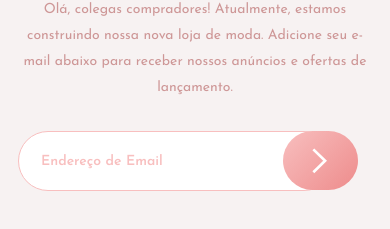
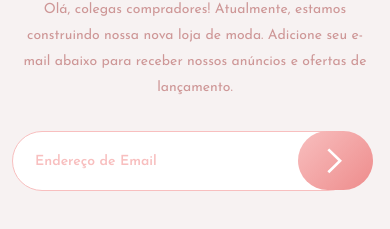
Before and after one commit to joao-dev7/Subscription-Hub, a plain HTML site: page index.html in a window 390 px wide. Shown: the part 597-826 px from the top of the page. Drawn offline with Linux system fonts and the light colour scheme.

Commit message:
Add files via upload

```diff
--- a/src/estilo.css
+++ b/src/estilo.css
@@ -97,9 +97,8 @@ div p.texto {
 
 .error {
   display: none;
-  position: relative;
-  top: 5px;
-  left: 25px;
+  margin-top: 10px;
+  margin-left: 22px;
   font-size: 12px;
   color: hsl(0, 93%, 68%);
   font-weight: 400;
--- a/src/responsivo.css
+++ b/src/responsivo.css
@@ -5,6 +5,12 @@
     box-shadow: none;
   }
   form {
+    display: flex;
+    width: 100%;
+    height: 100%;
+    flex-direction: column;
+    justify-content: center;
+    align-items: center;
     margin-bottom: 40px;
   }
 
@@ -54,25 +60,27 @@
   }
 
   #email {
-    position: relative;
-    left: 18px;
-    width: 320px;
+    position: absolute;
+    margin-left: 12px;
+    left: 0px;
+    width: 340px;
     height: 56px;
     font-size: 14px;
   }
 
   .icon {
     position: relative;
-    margin: -17px;
-    right: 60px;
-    bottom: 8px;
+    margin: 4px;
+    left: 140px;
+    top: 4px;
     height: 27px;
   }
 
   #botao {
     position: relative;
-    top: 9px;
-    right: 38px;
+    top: 0px;
+    left: 140px;
+    right: 0;
     width: 75px;
     height: 59px;
   }
@@ -82,8 +90,10 @@
   }
 
   .error {
-    margin-top: 5px;
-    margin-left: 33.5px;
+    position: relative;
+    right: 82px;
+    margin-top: 10px;
+    margin-left: 0px;
     font-size: 14px;
   }
 
@@ -99,22 +109,3 @@
     display: none;
   }
 }
-
-@media (max-width: 400px) {
-    #email {
-        position: absolute;
-        width: 310px;
-        left: 18px;
-        height: 56px;
-        font-size: 14px;
-      }
-
-      #botao {
-        position: relative;
-        top: 0px;
-        left: 125px;
-        width: 75px;
-        height: 59px;
-      }
-
-}
```
